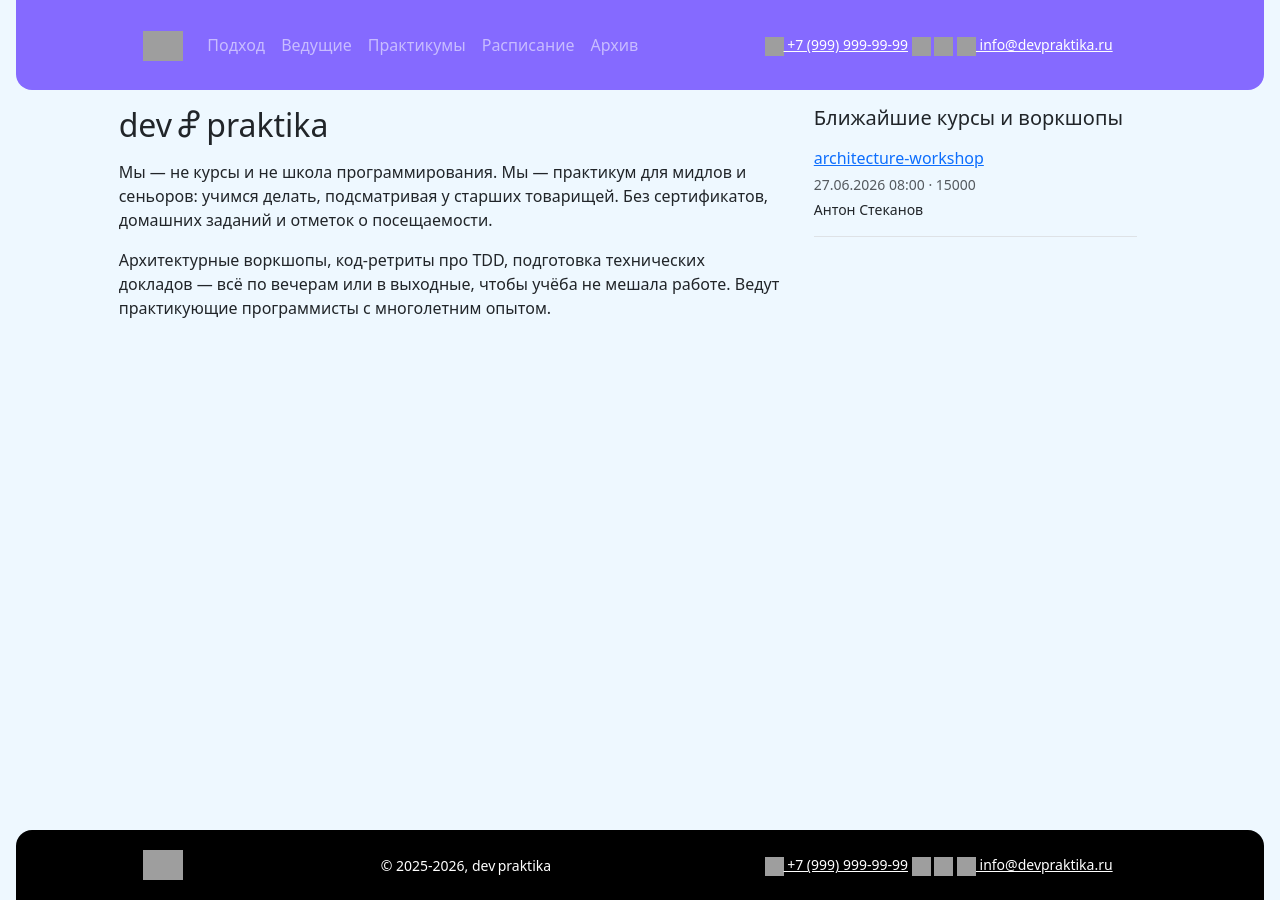
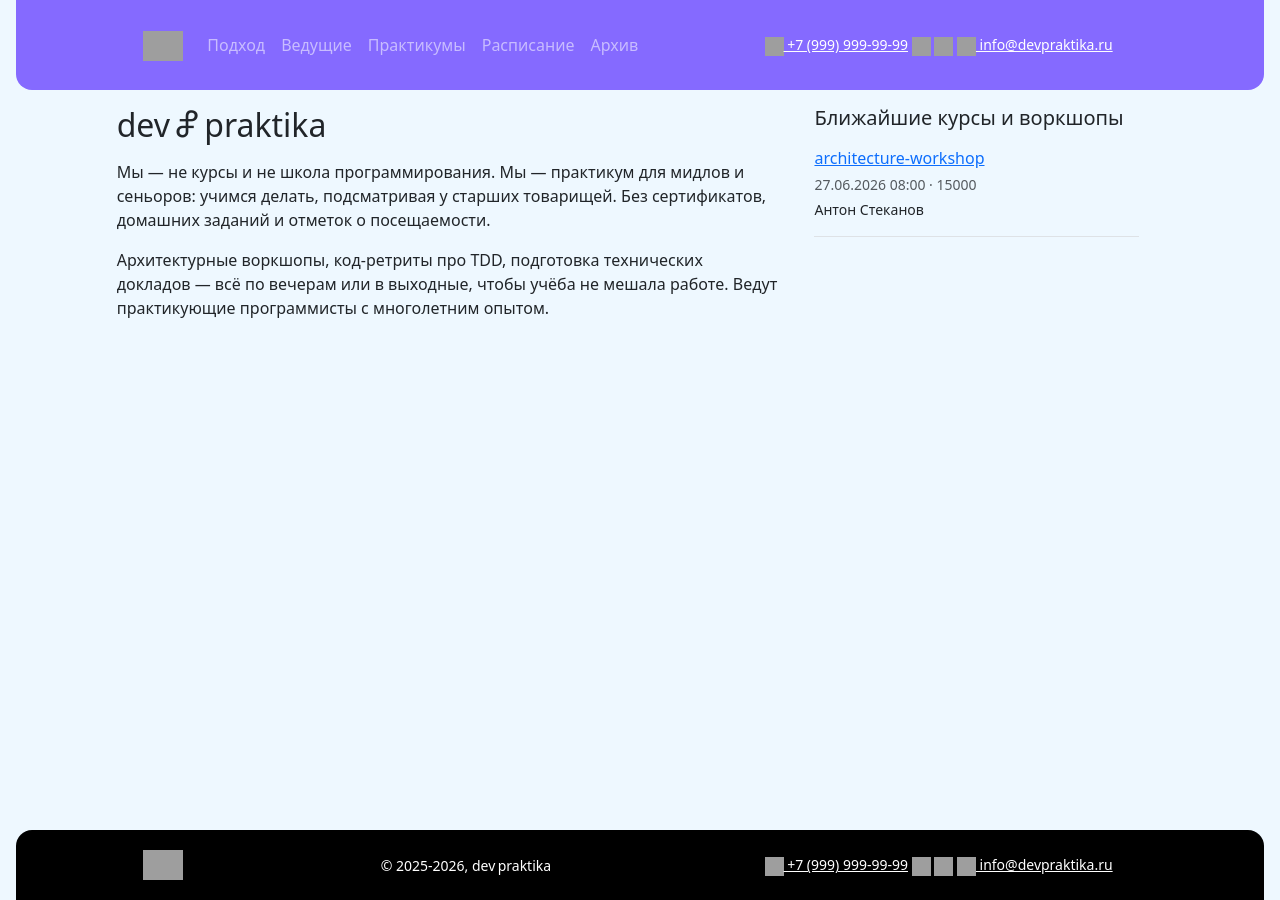
Before and after one commit to devpraktika-ru/devpraktika-ru.github.io, a Jekyll site: the page built from index.md, in a window 1280 px wide. Built offline with Jekyll 4.4.1, drawn with Linux system fonts in a browser that asks for light colours; grey boxes are pictures that could not be loaded.

Commit message:
Fix grid error

```diff
--- a/_layouts/default.html
+++ b/_layouts/default.html
@@ -113,9 +113,9 @@
     </header>
 
     <main class="flex-grow-1 overflow-auto">
-      <div class="row justify-content-center w-100">
-        <div class="col-12 col-xl-10 col-xxl-8 d-flex flex-wrap align-items-center justify-content-between">
-          <div class="container-xxl">
+      <div class="container-xxl">
+        <div class="row justify-content-center w-100">
+          <div class="col-12 col-xl-10 col-xxl-8 d-flex flex-wrap align-items-center justify-content-between">
             {{ content }}
           </div>
         </div>
```
